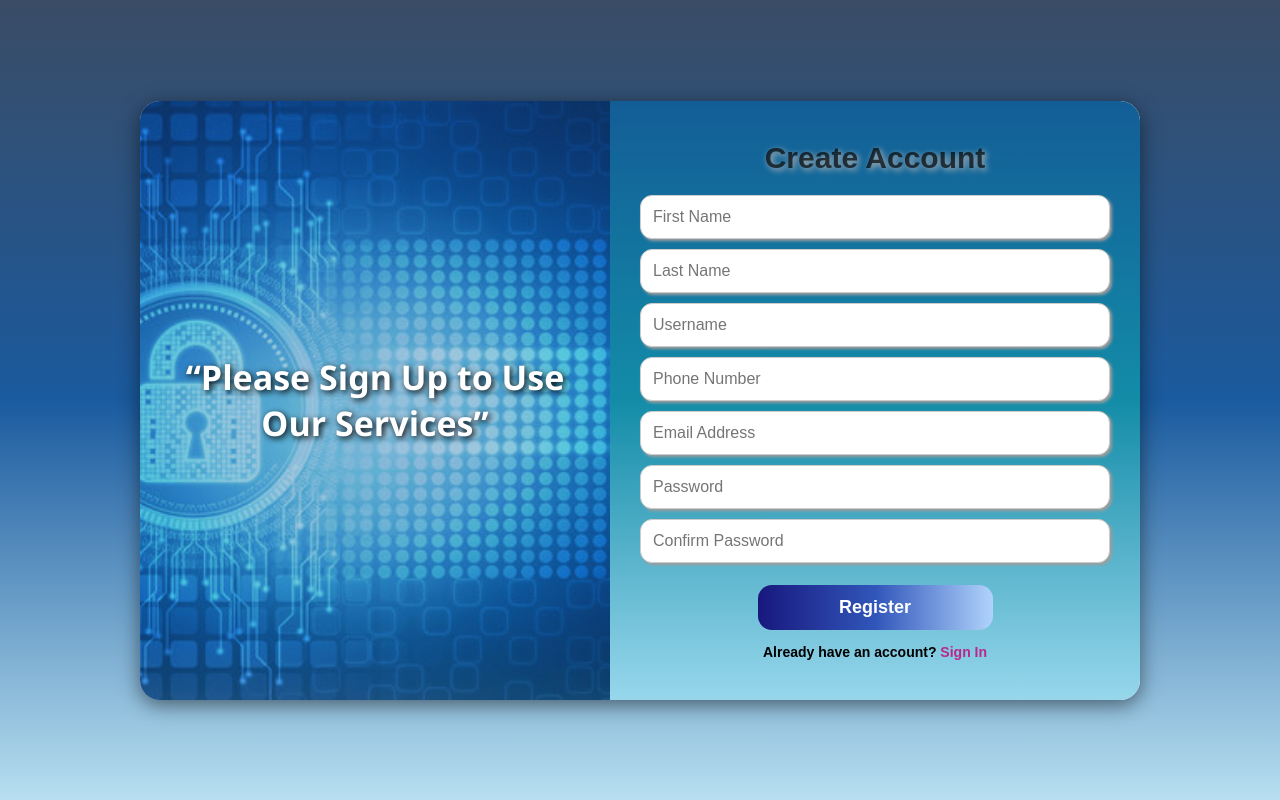
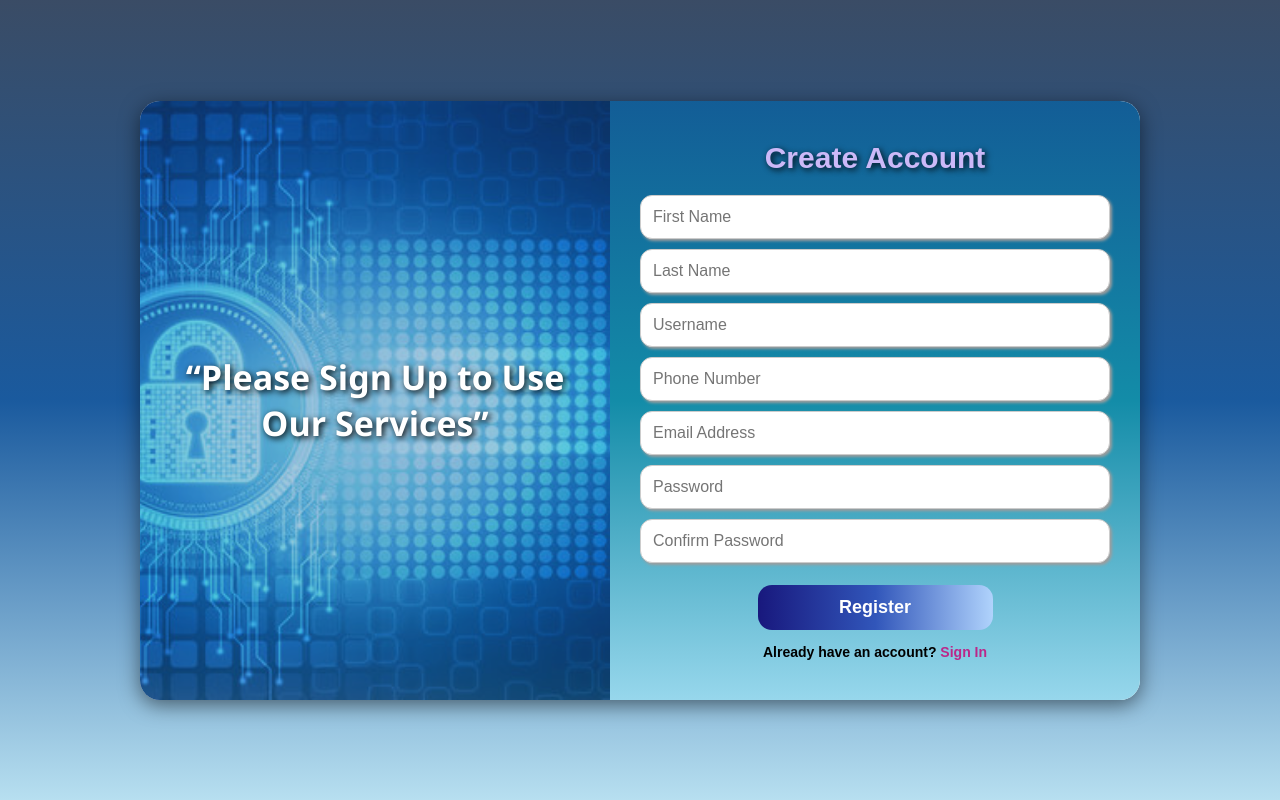
Before and after one commit to FarihaNuha/LoginPage, a plain HTML site: page signup.html in a window 1280 px wide. Drawn offline with Linux system fonts and the light colour scheme.

Commit message:
first commit

```diff
--- a/signup.html
+++ b/signup.html
@@ -81,8 +81,8 @@
     .right-section h2 {
       text-align: center;
       font-size: 30px;
-      color: #000000ac;
-      text-shadow: 2px 2px 6px rgba(189, 185, 185, 0.981);
+      color: #ccb9f8;
+    text-shadow: 2px 2px 6px rgba(0, 0, 0, 0.9);
       margin-bottom: 20px;
     }
 
```
